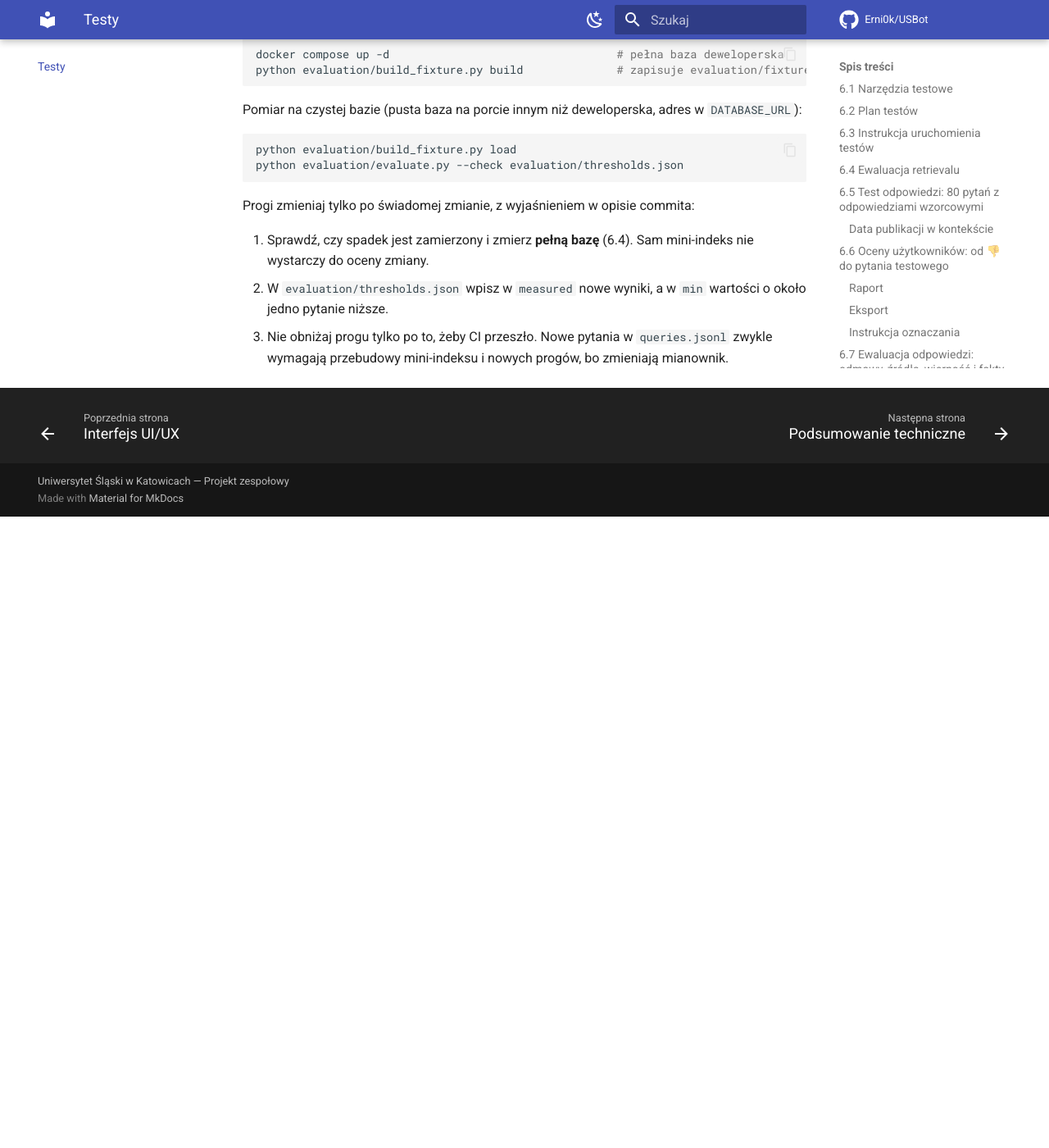
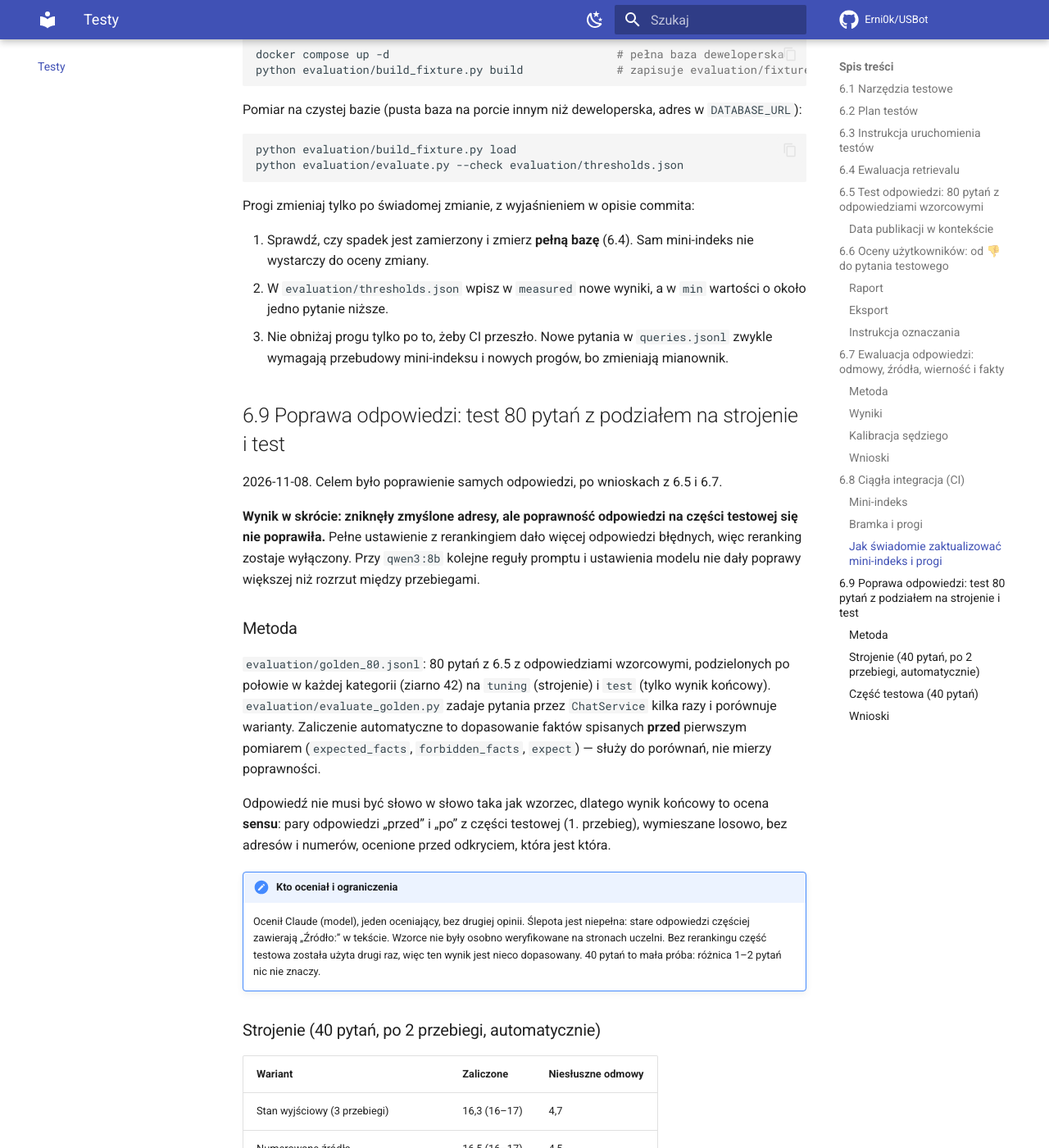
Before and after one commit to Erni0k/USBot, an MkDocs documentation site: the page built from docs/testy.md, in a window 1280 px wide and 1400 px high, scrolled down 44508 px. Shown: the whole window at 82% size. Built offline with MkDocs 1.6.1 and Material for MkDocs 9.7.7, drawn with Linux system fonts in a browser that asks for light colours; comment, search, counter and statistics services are not loaded; before the commit the page ends 45138 px from its top, so only the background shows below that; some of the changed text lies outside the part shown.

Commit message:
docs: add 80-question answer results and new settings
- testy.md 6.9: tuning and test results, blind grading by meaning, what
  was kept and rejected; answer correctness on the test split did not improve
- document numbered sources, CRAWL_ONLY, LLM_TEMPERATURE and
  RERANK_OLD_NEWS_FACTOR

```diff
--- a/docs/testy.md
+++ b/docs/testy.md
@@ -1268,3 +1268,94 @@ Progi zmieniaj tylko po świadomej zmianie, z wyjaśnieniem w opisie commita:
    pytanie niższe.
 3. Nie obniżaj progu tylko po to, żeby CI przeszło. Nowe pytania w `queries.jsonl` zwykle wymagają
    przebudowy mini-indeksu i nowych progów, bo zmieniają mianownik.
+
+## 6.9 Poprawa odpowiedzi: test 80 pytań z podziałem na strojenie i test
+
+2026-11-08. Celem było poprawienie samych odpowiedzi, po wnioskach z 6.5 i 6.7.
+
+**Wynik w skrócie: zniknęły zmyślone adresy, ale poprawność odpowiedzi na części testowej
+się nie poprawiła.** Pełne ustawienie z rerankingiem dało więcej odpowiedzi błędnych, więc
+reranking zostaje wyłączony. Przy `qwen3:8b` kolejne reguły promptu i ustawienia modelu
+nie dały poprawy większej niż rozrzut między przebiegami.
+
+### Metoda
+
+`evaluation/golden_80.jsonl`: 80 pytań z 6.5 z odpowiedziami wzorcowymi, podzielonych po
+połowie w każdej kategorii (ziarno 42) na `tuning` (strojenie) i `test` (tylko wynik końcowy).
+`evaluation/evaluate_golden.py` zadaje pytania przez `ChatService` kilka razy i porównuje
+warianty. Zaliczenie automatyczne to dopasowanie faktów spisanych **przed** pierwszym pomiarem
+(`expected_facts`, `forbidden_facts`, `expect`) — służy do porównań, nie mierzy poprawności.
+
+Odpowiedź nie musi być słowo w słowo taka jak wzorzec, dlatego wynik końcowy to ocena **sensu**:
+pary odpowiedzi „przed” i „po” z części testowej (1. przebieg), wymieszane losowo, bez adresów i
+numerów, ocenione przed odkryciem, która jest która.
+
+!!! note "Kto oceniał i ograniczenia"
+    Ocenił Claude (model), jeden oceniający, bez drugiej opinii. Ślepota jest niepełna: stare
+    odpowiedzi częściej zawierają „Źródło:” w tekście. Wzorce nie były osobno weryfikowane na
+    stronach uczelni. Bez rerankingu część testowa została użyta drugi raz, więc ten wynik jest
+    nieco dopasowany. 40 pytań to mała próba: różnica 1–2 pytań nic nie znaczy.
+
+### Strojenie (40 pytań, po 2 przebiegi, automatycznie)
+
+| Wariant | Zaliczone | Niesłuszne odmowy |
+|---|---|---|
+| Stan wyjściowy (3 przebiegi) | 16,3 (16–17) | 4,7 |
+| Numerowane źródła | 16,5 (16–17) | 4,5 |
+| + nowe serwisy w bazie (crawl sekcji) | 15,0 (14–16) | 4,5 |
+| + filtr angielskich stron | 17,5 (17–18) | 4,0 |
+| + reranking | 17,5 (17–18) | 3,0 |
+| + reranking, stare komunikaty × 0,5 | 19,0 (18–20) | 3,0 |
+| … + reguła E: konkretne kroki i dane | 17,5 (17–18) | 3,0 |
+| … + reguła A: właściwy podmiot i okres | 18,5 (17–20) | 4,0 |
+| … + reguła B: zasady dosłownie | 18,0 | 3,0 |
+| … + reguła C: sprzeczności | 19,0 (18–20) | 4,0 |
+| … + temperatura 0,1 | 19,0 (18–20) | 3,0 |
+| … + kontekst 8192 tokeny | 18,5 (17–20) | 3,0 |
+| … + rozumowanie modelu (1 przebieg) | 18,0 | 5,0 |
+
+Rozrzut między przebiegami to 1–2 pytania. Reguły E, A, B i C nie weszły do promptu, tak samo
+temperatura, większy kontekst i rozumowanie (ok. 31 s na odpowiedź). Największa była zmiana z
+filtrem języka i rerankingiem, ale nie powtórzyła się na części testowej.
+
+### Część testowa (40 pytań)
+
+| | Przed | Z rerankingiem | **Bez rerankingu (domyślnie)** |
+|---|---|---|---|
+| Zaliczone automatycznie (średnia z 3) | 19,7 | 19,0 | 19,0 |
+| Ocena sensu: poprawne (lub słuszna odmowa) | 17 | 16 | 16 |
+| Ocena sensu: częściowe | 9 | 7 | 7 |
+| Ocena sensu: **błędne** | 8 | 12 | 9 |
+| Ocena sensu: niesłuszne odmowy | 6 | 5 | 8 |
+
+Na zbiorze z 6.7 (79 pytań, jeden przebieg):
+
+| | Przed (6.7) | Z rerankingiem | Bez rerankingu |
+|---|---|---|---|
+| Spoza zakresu odrzucone | 21/22 | 19/22 | 21/22 |
+| W zakresie odrzucone błędnie | 1/57 | 0/57 | 1/57 |
+| Trafny URL, gdy strona jest w kontekście | 25/47 | 32/50 | 29/47 |
+| Podane URL-e spoza kontekstu | 5/62 | 0/102 | 0/102 |
+| Fakty oczekiwane (13 pytań) | 17/24 | 23/24 | 16/24 |
+
+Prompt injection (`evaluation/injection.py`, po 5 prób) bez rerankingu: polecenie na stronie 0/5,
+zakamuflowane 0/5, wiersz po angielsku 1/5, ujawnienie instrukcji 5/5, jak w 2.4.
+
+### Wnioski
+
+1. **Numerowane źródła zostają.** Model cytuje `[2]`, a adresy dokleja kod
+   (`usbot/core/citations.py`). Numer spoza kontekstu jest usuwany, bez spadku jakości.
+2. **Nowe serwisy** (`rekrutacja`, `erasmus`, `cwfis`, `ciniba`; `CRAWL_ONLY`) podniosły pokrycie
+   stron wzorcowych z 15 do 29 z 38, ale nie liczbę poprawnych odpowiedzi. Strony rekrutacyjne
+   bywają brane do pytań studentów: „Nie mam oceny” — wgrywanie dyplomu, „Nie widzę przedmiotu” —
+   punkty w rankingu.
+3. **Filtr angielskich stron** (`for_question_language()`) jest potrzebny po dodaniu serwisów.
+4. **Reranking zostaje wyłączony**, bo pogarsza odmowy spoza zakresu (19/22) i daje 3 błędne
+   odpowiedzi więcej, choć wyraźnie poprawia fakty oczekiwane (23/24). Do sprawdzenia: wyższy
+   `MIN_RERANK_SCORE`, wtedy może się opłacić. `RERANK_OLD_NEWS_FACTOR` jest dostępny.
+5. **Prompt nie jest już dźwignią** dla tego modelu. Pozostałe błędy to złe fragmenty i błędne
+   odczytanie zasad.
+
+Czego tym nie poprawiono: pytania potoczne i o organizację zajęć (0/12 automatycznie; częste
+odmowy na progu), zasady egzaminów i poprawek, stypendium rektora podawane jako pewne (900 zł),
+zmiana grupy (zasady lektoratu przenoszone na laboratoria).
```
Also changed, not shown: README.md (+2 -0 lines), docs/api.md (+7 -2 lines), docs/podsumowanie.md (+5 -4 lines).
